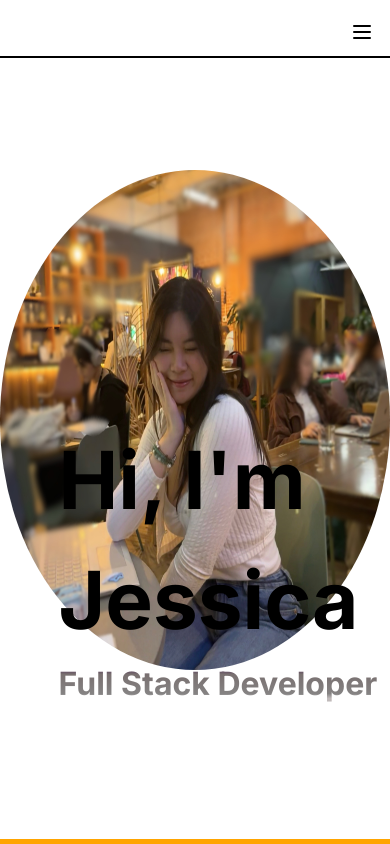
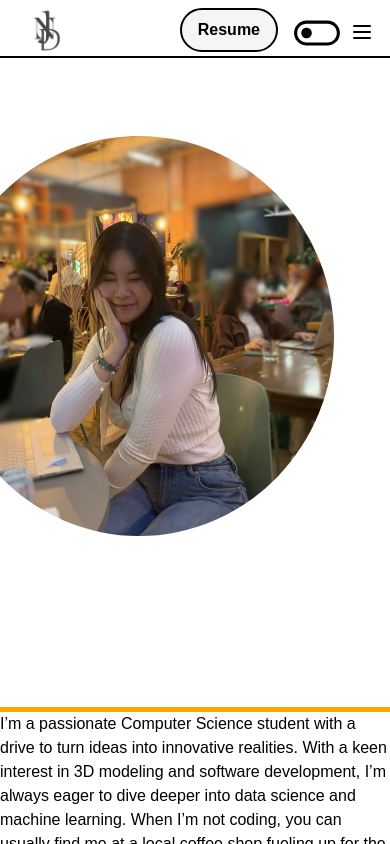
Before and after one commit to jessiicado/jessiixynhu, a React (Vite) app: page / in a window 390 px wide. Built offline with nearby package versions, Linux system fonts and the light colour scheme; a web font is replaced by a local one.

Commit message:
768px adjustment
fix other media queries

```diff
--- a/src/App.jsx
+++ b/src/App.jsx
@@ -1,6 +1,7 @@
 import Navbar from "./components/Navbar";
 import ToggleMode from "./components/ToggleMode";
 import Hero from "./components/Hero";
+import About from "./components/About";
 
 function App() {
   return (
@@ -9,6 +10,7 @@ function App() {
       <ToggleMode />
 
       <Hero />
+      <About />
     </>
   );
 }
--- a/src/components/About.jsx
+++ b/src/components/About.jsx
@@ -1,23 +1,23 @@
-// import React from "react";
-// import "../index.css";
-// const About = () => {
-//   return (
-//     <section className="about-section" id="About">
+ import React from "react";
+ import "../index.css";
+ const About = () => {
+   return (
+     <section className="about-section" id="About">
 
-//       <div className="">
-//         <h2 className="about-text text-gray-800 pb-6">
-//           I’m a passionate Computer Science student with a drive to turn ideas
-//           into innovative realities. With a keen interest in 3D modeling and
-//           software development, I’m always eager to dive deeper into data
-//           science and machine learning. When I’m not coding, you can usually
-//           find me at a local coffee shop fueling up for the next big project or
-//           unwinding with a good game. I believe in the power of lifelong
-//           learning (and a generous amount of coffee) to keep pushing me forward.
-//           Always open to connecting and sharing ideas—let’s collaborate!
-//         </h2>
-//       </div>
-//     </section>
-//   );
-// };
+       <div className="">
+         <h2 className="about-text">
+           I’m a passionate Computer Science student with a drive to turn ideas
+           into innovative realities. With a keen interest in 3D modeling and
+           software development, I’m always eager to dive deeper into data
+           science and machine learning. When I’m not coding, you can usually
+           find me at a local coffee shop fueling up for the next big project or
+           unwinding with a good game. I believe in the power of lifelong
+           learning (and a generous amount of coffee) to keep pushing me forward.
+           Always open to connecting and sharing ideas—let’s collaborate!
+         </h2>
+       </div>
+     </section>
+   );
+};
 
-// export default About;
+export default About;
--- a/src/components/Hero.css
+++ b/src/components/Hero.css
@@ -6,13 +6,18 @@
   font-style: normal;
   padding: 0;
   margin: 0;
-  position: absolute;
-  left: 15%;
-  top: 50%;
+  position: relative;
+  top: 2rem;
+  left: 10rem;
+  display: flex;
+  flex-direction: column;
+  justify-content: center;
+  align-items: center;
 }
 
 .hero-text h1 {
   font-size: 5rem;
+
 }
 
 .hero-text h2 {
@@ -43,8 +48,57 @@
   width: 500px;
   height: 500px;
   border-radius: 50%;
-  margin: 0;
+  margin: 0 auto;
+  position: relative;
+  top: 3rem;
   display: flex;
   justify-content: center;
   align-items: center;
 }
+
+@media (max-width: 768px) {
+  .coverphoto {
+    width: 400px;
+    height: 400px;
+    border-radius: 50%;
+    margin: 0 auto;
+    position: relative;
+    top: 3rem;
+    right: 10rem;
+  }
+
+  .hero-text {
+    height: auto;
+    position: relative;
+    left: 12rem;
+    top: 20rem;
+    padding: 20px;
+
+  }
+
+  .hero-text h1 {
+    font-size: 45px;
+  }
+  .hero-text h2 {
+    font-size: 30px;
+  }
+}
+
+@media (max-width: 1200px) {
+  .hero-text {
+    position: relative;
+  }
+}
+/* Medium screens: Reduce gap */
+@media (max-width: 1024px) {
+  .hero-text {
+    top: 0.75rem;
+    left: 0rem;
+  }
+}
+  @media (max-width: 1300px) {
+    .hero-text {
+      top: 0.75rem;
+      left: 0rem;
+    }
+}
--- a/src/components/Hero.jsx
+++ b/src/components/Hero.jsx
@@ -21,7 +21,7 @@ function Hero() {
 
   return (
     <section
-      className="hero-section min-h-screen flex items-center justify-center relative"
+      className="hero-section relative"
       id="Home"
     >
       <div className="hero-text">
--- a/src/components/Navbar.css
+++ b/src/components/Navbar.css
@@ -81,13 +81,10 @@ a:hover {
   }
 }
 
-/* Small screens: Further reduce gap */
-@media (max-width: 768px) {
-}
 /* Responsive Design */
 @media (max-width: 768px) {
   .ToggleScreen {
-    display: none;
+    display: block;
   }
   .menu-button {
     display: block;
@@ -108,10 +105,12 @@ a:hover {
     gap: 15px;
     padding: 1rem 0;
     display: none; /* Hidden by default */
+    transition: 3s ease-in;
   }
 
   .nav-links.open {
     display: flex; /* Show when menu is open */
+    transition: 0.3s ease-in;
   }
 
   .nav-links.hidden {
--- a/src/components/ToggleMode.css
+++ b/src/components/ToggleMode.css
@@ -81,13 +81,25 @@ body.dark .resume-btn:hover {
 }
 @media (max-width: 768px) {
   .logos {
-    top: 0.75rem;
+    top: 0rem;
     left: 1rem;
   }
 
   .resume-btn {
     top: 0.5rem;
-    right: 0.5rem;
+    right: 7rem;
+
+  }
+
+  body.dark .resume-btn {
+    top: 0.5rem;
+    right: 7rem;
+
+  }
+
+  .ToggleScreen {
+    top: 0.5rem;
+    right: 3rem;
   }
 
   /* Dark mode styles for the nav-links */
@@ -125,7 +137,4 @@ body.dark .resume-btn:hover {
     overflow: hidden;
   }
 
-  .logos img {
-    max-width: 80px; /* Smaller logo for mobile */
-  }
 }
--- a/src/components/ToggleMode.jsx
+++ b/src/components/ToggleMode.jsx
@@ -49,6 +49,7 @@ const ToggleMode = () => {
         </button>
       </div>
       <button
+      className="toggle-btn"
         onClick={() => setIsDarkMode(!isDarkMode)}
         style={{ border: "none", cursor: "pointer" }}
       >
--- a/src/index.css
+++ b/src/index.css
@@ -53,13 +53,13 @@ body {
 }
 
 /* About Section */
-.about-section {
+/* .about-section {
   margin: 0;
   padding: 0;
   background-color: #f0f0f0;
-  text-align: center; /* Ensure the About section takes up enough space */
-  border-top: 2px solid #110c0c; /* Optional: For visual separation */
-}
+  text-align: center;
+  border-top: 2px solid #110c0c;
+} */
 
 .ToggleScreen {
   position: fixed;
```
